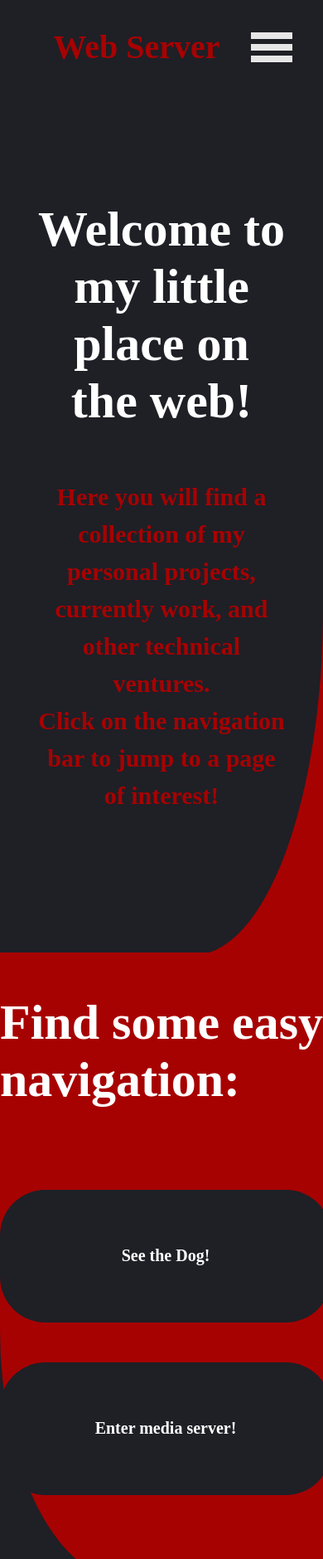
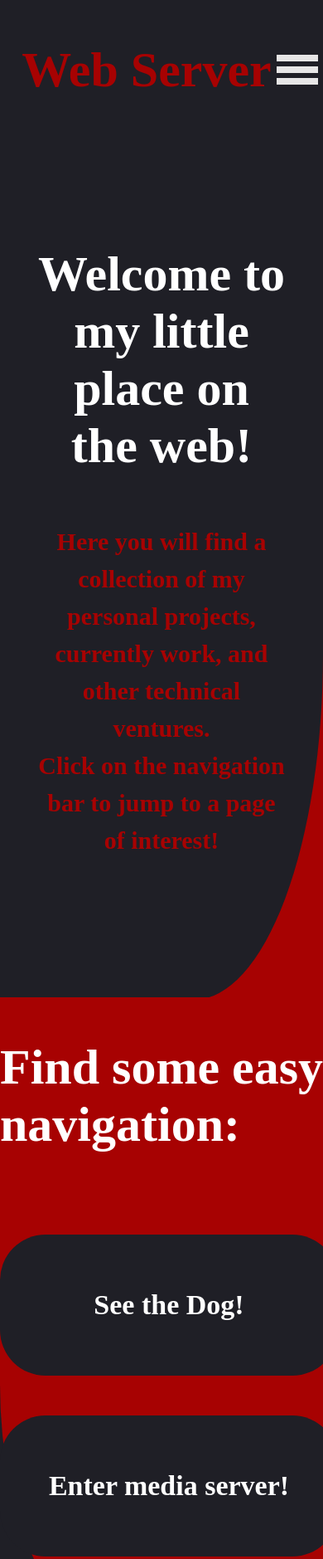
Before and after one commit to tbriggs1/webserver, a plain HTML site: page index.html in a window 390 px wide. Shown: the top 1879 px of the page at 83% size. Drawn offline with Linux system fonts and the light colour scheme; a web font is replaced by a local one.

Commit message:
titlestyle

```diff
--- a/style.css
+++ b/style.css
@@ -10,11 +10,9 @@
     }
 
     body{
-        overflow: hidden;
         font-family: 'Yusei Magic', serif;
         font-size: 26px;
         width: 100%;
-        overflow: hidden;
         margin:0;
         background: #1f1f26;
     }
@@ -28,19 +26,17 @@
         flex-wrap: wrap;
         background: #1f1f26;
         padding-left: 20px;
-        border-bottom: 1px solid white;
     }
 
     .navTitle{
         display: inline;
         color: #a70202;
-        margin-left: 2%;
-        font-size: 40px;
+        font-size: 60px;
     }
 
     #navItems{
         display:none;
-        margin-top: 40%;
+        margin-top: 45%;
         border-top: 10px dotted white;
         font-size: 40px;
         position:absolute;
@@ -60,7 +56,6 @@
         display:block !important;
         margin-left: 5%;
         padding-bottom: 1%;
-        border-bottom: 1px solid white;
         width: 13%;
         padding-top: 2%;
     }
@@ -163,9 +158,9 @@
 
     #navButtons button{
         margin-top: 3rem;
-        height: 8em;
-        width: 20em;
-        font-size: 20px;
+        height: 5em;
+        width: 12em;
+        font-size: 34px;
         font-family: 'Yusei Magic', serif;
         font-weight: bold;
         background: #1f1f26;
```
